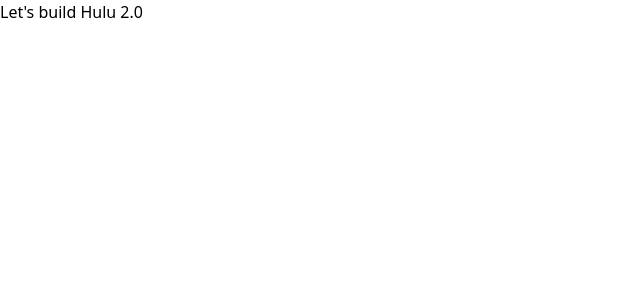
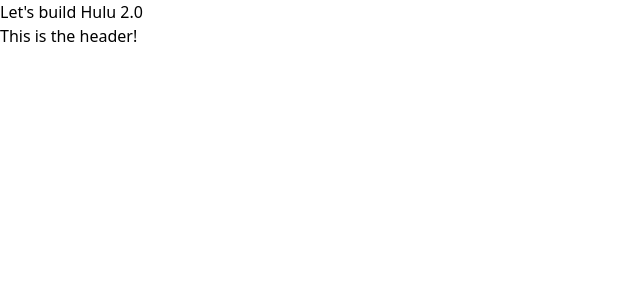
Before and after one commit to ealvar29/hulu, a Next.js app in the folder hulu-2/: page / in a window 1280 px wide. Shown: the top 300 px of the page, without its empty margins (0-640 px from the left). Built offline with nearby package versions, Linux system fonts and the light colour scheme.

Commit message:
header component built

```diff
--- /dev/null
+++ b/hulu-2/components/Header.js
@@ -0,0 +1,9 @@
+function Header() {
+  return (
+    <header className="">
+      <h1>This is the header!</h1>
+    </header>
+  );
+}
+
+export default Header;
--- a/hulu-2/pages/index.js
+++ b/hulu-2/pages/index.js
@@ -1,5 +1,6 @@
 import Head from "next/head";
 import Image from "next/image";
+import Header from "../components/Header";
 
 export default function Home() {
   return (
@@ -10,6 +11,12 @@
         <link rel="icon" href="/favicon.ico" />
       </Head>
       <h1>Let's build Hulu 2.0</h1>
+
+      <Header />
+
+      {/* Nav Component*/}
+
+      {/* Results Component*/}
     </div>
   );
 }
```
